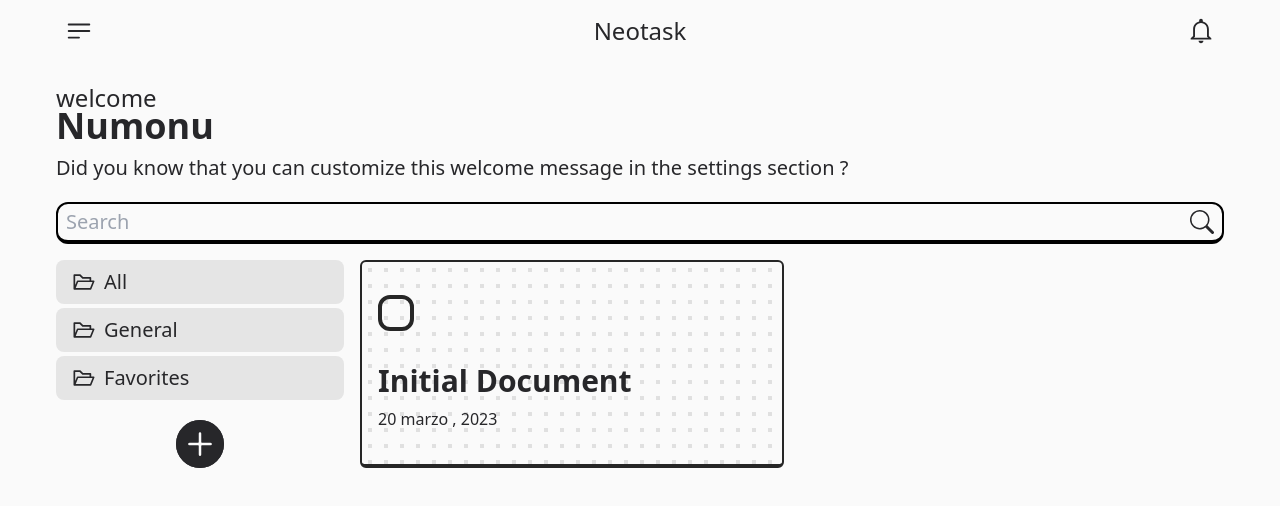
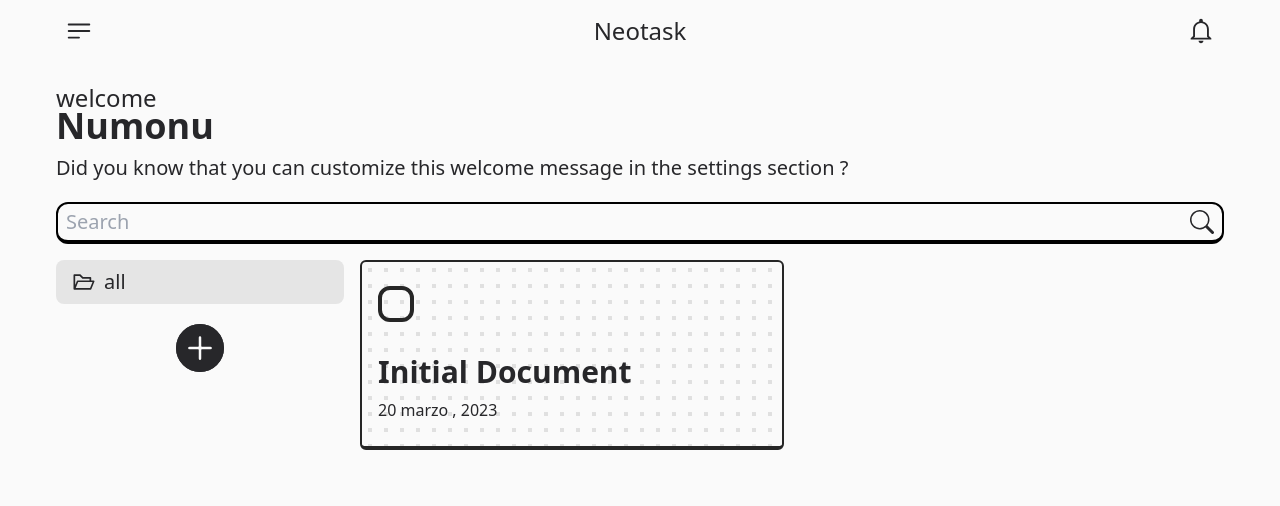
Before and after one commit to Numonu/neotask, a Next.js app: page /dashboard in a window 1280 px wide. Shown: the top 506 px of the page. Built offline with nearby package versions, Linux system fonts and the light colour scheme.

Commit message:
ahora en la representacion de folders se usan el contexto , en el componente dashbaordFolders

```diff
--- a/src/components/molecules/DashboardFolders.jsx
+++ b/src/components/molecules/DashboardFolders.jsx
@@ -1,15 +1,20 @@
+import { useContext } from "react";
 import { AiOutlineFolderOpen } from "react-icons/ai";
 import { BsFillPlusCircleFill } from "react-icons/bs";
 import Folder from "../atoms/Folder";
 import SoulHover from "../atoms/SoulHover";
+import { dataContext } from "../organisms/DashboardWorkspace";
 
 export default function DashboardFolders() {
+	const { data } = useContext(dataContext);
 	return (
 		<>
 			<div className="flex flex-col gap-1">
-				<Folder icon={<AiOutlineFolderOpen />}>All</Folder>
-				<Folder icon={<AiOutlineFolderOpen />}>General</Folder>
-				<Folder icon={<AiOutlineFolderOpen />}>Favorites</Folder>
+				{data.map((e) => (
+					<Folder key={e.folderName} icon={<AiOutlineFolderOpen />}>
+						{e.folderName}
+					</Folder>
+				))}
 				<button className="text-5xl self-center mt-4 outline-amber-500 outline-offset-8 rounded-full">
 					<SoulHover>
 						<BsFillPlusCircleFill />
```
